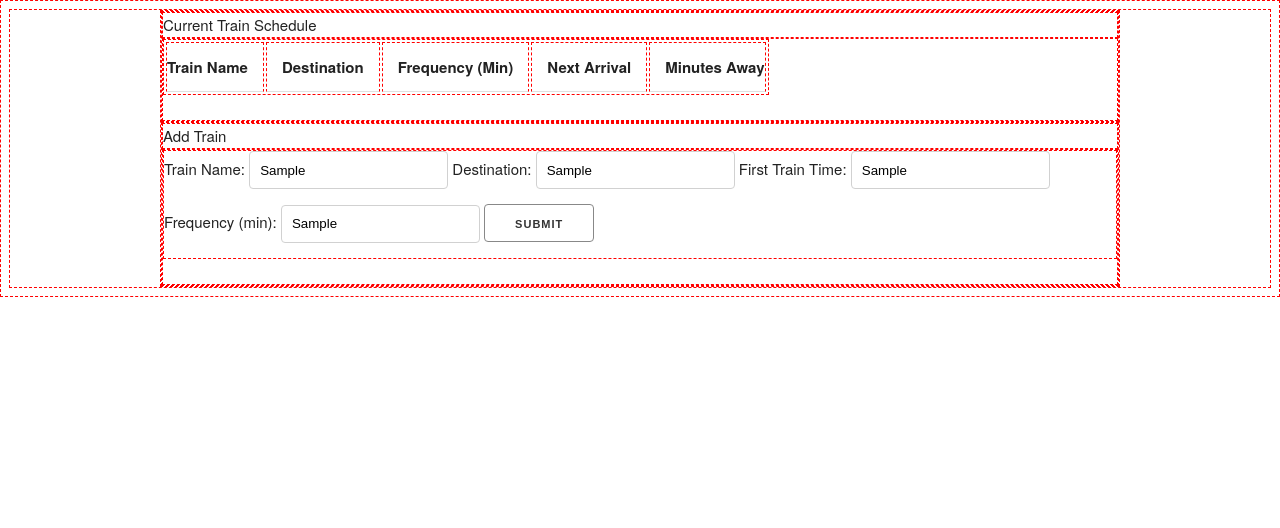
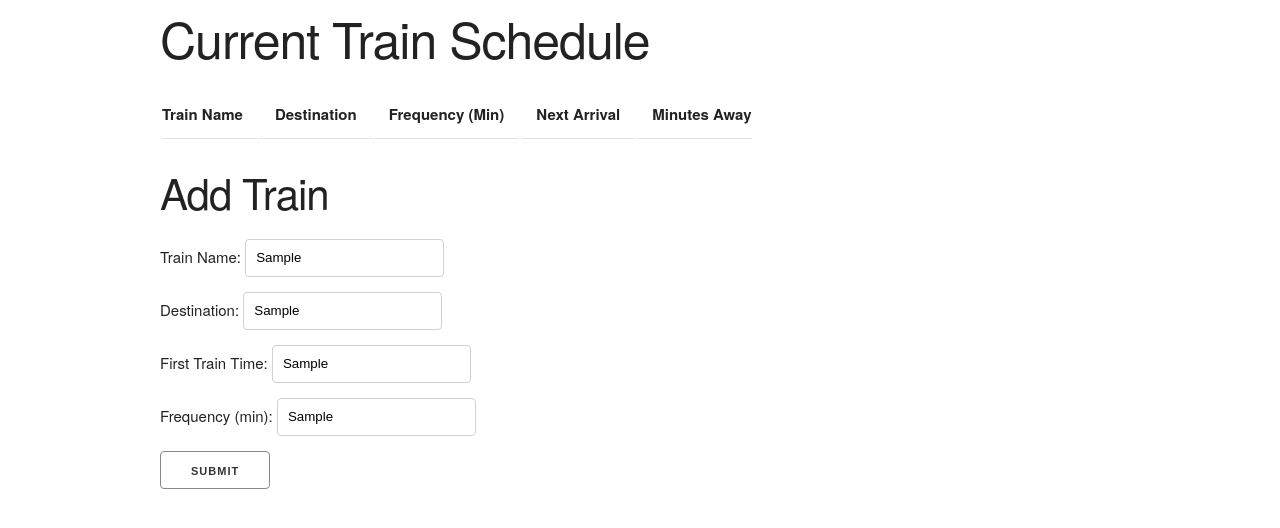
Before and after one commit to liannaarica09/trains, a plain HTML site: page index.html in a window 1280 px wide. Both pictures are taken after typing "Sample", "Sample", "Sample", "Sample" into the empty fields and a click on the button "SUBMIT". Drawn offline with nearby package versions, Linux system fonts and the light colour scheme; no server answers.

Commit message:
Everything but that last bit of math

```diff
--- a/index.html
+++ b/index.html
@@ -17,7 +17,7 @@
 
 
         <div class="row">
-            <div class="twelve columns">Current Train Schedule</div>
+            <div class="twelve columns"><h1>Current Train Schedule</h1></div>
             <div class="twelve columns">
                 <table id="infoTable">
                     <tr>
@@ -34,17 +34,17 @@
 
 
         <div class="row">
-            <div class="twelve columns">Add Train</div>
+            <div class="twelve columns"><h2>Add Train</h2></div>
             <div class="twelve columns">
                 <form>
                     Train Name:
-                    <input id="trainName" type="text">
+                    <input id="trainName" type="text"><br>
                     Destination:
-                    <input id="destinationIn" type="text">
+                    <input id="destinationIn" type="text"><br>
                     First Train Time:
-                    <input id="firstTrain" type="text">
+                    <input id="firstTrain" type="text"><br>
                     Frequency (min):
-                    <input id="frequencyIn" type="text">
+                    <input id="frequencyIn" type="text"><br>
 
                     <button id="submit">Submit</button>
                 </form>
--- a/script.js
+++ b/script.js
@@ -1,8 +1,6 @@
-  var name;
+  var tName;
   var destination;
   var frequency;
-  var next;
-  var min;
   var initialTime;
 
   // Initialize Firebase
@@ -25,18 +23,18 @@ $("#submit").on("click", function() {
 
     console.log("submit clicked");
 
-    name = $("#trainName").val().trim();
+    tName = $("#trainName").val().trim();
     destination = $("#destinationIn").val().trim();
     frequency = $("#frequencyIn").val().trim();
     initialTime = $("#firstTrain").val().trim();
 
-    console.log("name " + name);
+    console.log("name " + tName);
     console.log("destination " + destination);
     console.log("frequency " + frequency);
     console.log("first departure " + initialTime);
 
     database.ref().push({
-        name: name,
+        tName: tName,
         destination: destination,
         frequency: frequency,
         initialTime: initialTime,
@@ -45,13 +43,12 @@ $("#submit").on("click", function() {
 
    });
 
-  database.ref().orderByChild("name").on("child_added", function (snapshot) {
+  database.ref().orderByChild("tName").on("child_added", function (snapshot) {
 
       // $("#infoTable").empty();
 
       var snapVal = snapshot.val();
       var row = $("<tr>");
-      var data = $("<td>");
 
       // initialTime (pushed back 1 year to make sure it comes before current time)
       var initialTimeConverted = moment(initialTime, "hh:mm").subtract(1, "years");
@@ -78,7 +75,7 @@ $("#submit").on("click", function() {
       console.log("ARRIVAL TIME: " + moment(nextTrain).format("hh:mm"));
 
 
-      row.append("<td>" + snapVal.name + "</td>");
+      row.append("<td>" + snapVal.tName + "</td>");
       row.append("<td>" + snapVal.destination + "</td>");
       row.append("<td>" + snapVal.frequency + "</td>");
       row.append("<td>" + moment(nextTrain).format("hh:mm") + "</td>");
--- a/style.css
+++ b/style.css
@@ -1,3 +1,3 @@
-* {
+/* * {
     border: 1px dashed red;
-}
+} */
```
